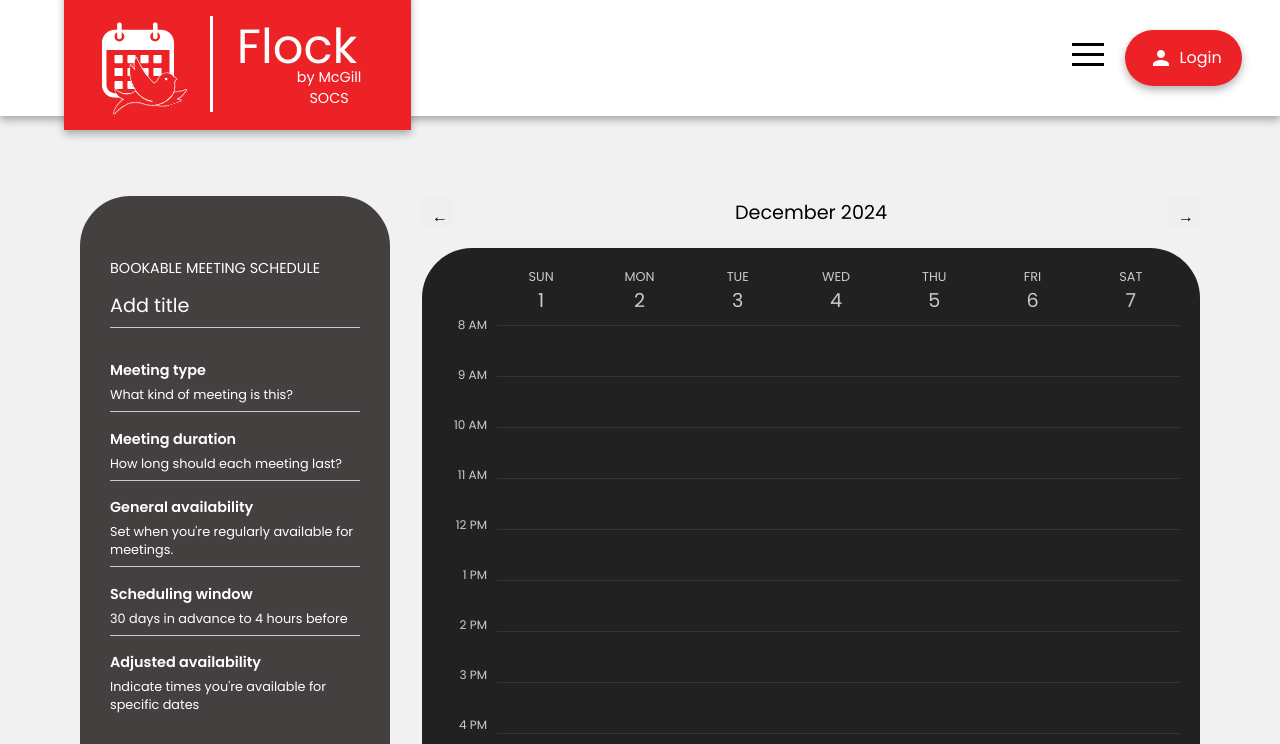
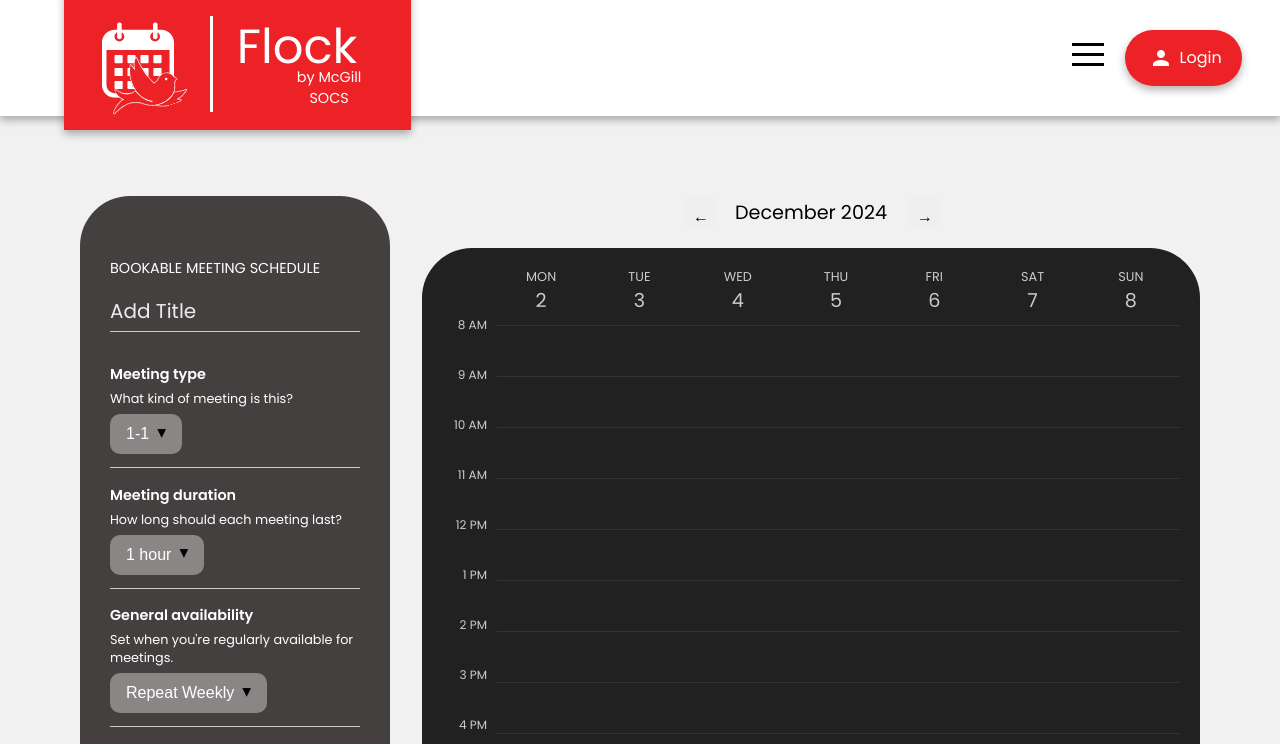
Before and after one commit to cmgvc/SOCS, a React (Create React App) app in the folder frontend-flock/: page /create in a window 1280 px wide. Shown: the top 744 px of the page. Built offline with nearby package versions, Linux system fonts and the light colour scheme.

Commit message:
added dropdwon menu for create booking, frontend

```diff
--- a/frontend-flock/src/App.js
+++ b/frontend-flock/src/App.js
@@ -8,8 +8,8 @@ import Signup from "./pages/Signup";
 import Settings from "./pages/Settings";
 import CreateBooking from "./pages/CreateBooking";
 import Footer from "./components/Footer";
-import ProfLookup from "./private/ProfLookup"
-import MeetingRequest from "./private/MeetingRequest"
+import ProfLookup from "./private/ProfLookup";
+import MeetingRequest from "./private/MeetingRequest";
 import BookMeeting from "./pages/BookMeeting";
 import BlockCalendar from "./pages/BlockCalendar";
 import Dashboard from "./pages/Dashboard";
--- a/frontend-flock/src/components/CreateBookingCalendar.jsx
+++ b/frontend-flock/src/components/CreateBooking/CreateBookingCalendar.jsx
@@ -1,7 +1,7 @@
 // coded by Danielle Wahrhaftig
 
 import React, { useState } from "react";
-import "../styles/Calendar.css";
+import "./create-booking-calendar.css";
 
 const hours = [
   "8 AM",
@@ -17,7 +17,7 @@ const hours = [
   "6 PM",
   "7 PM",
 ];
-const days = ["SUN", "MON", "TUE", "WED", "THU", "FRI", "SAT"];
+const days = ["MON", "TUE", "WED", "THU", "FRI", "SAT", "SUN"];
 
 // sample unavailable times - for testing ONLY - remove later
 const unavailableTimes = [
@@ -48,7 +48,7 @@ const CreateBookingCalendar = ({ events = [] }) => {
   };
 
   const getStartOfWeek = (date) => {
-    const dayIndex = date.getDay();
+    const dayIndex = date.getDay() - 1; // start on Monday
     const diff = date.getDate() - dayIndex;
     const newDate = new Date(date);
     newDate.setDate(diff);
--- /dev/null
+++ b/frontend-flock/src/components/CreateBooking/CreateBookingSidebar.jsx
@@ -0,0 +1,78 @@
+// coded by Danielle Wahrhaftig
+
+import React, { useState } from "react";
+import DropdownMenu from "./DropdownMenu";
+import "./create-booking-sidebar.css";
+
+const CreateBookingSidebar = () => {
+  const [meetingType, setMeetingType] = useState("1-1");
+  const [meetingDuration, setMeetingDuration] = useState("1 hour");
+  const [availability, setAvailability] = useState("Repeat Weekly");
+
+  const handleSave = () => {
+    const bookingData = {
+      title: document.querySelector(".add-title-input").value,
+      meetingType,
+      meetingDuration,
+      availability,
+    };
+
+    console.log("Booking Data:", bookingData);
+    // Handle save logic (e.g., send to API)
+  };
+
+  return (
+    <div className="create-meeting-sidebar">
+      <h3 className="booking-sidebar-title">BOOKABLE MEETING SCHEDULE</h3>
+      <input type="text" className="add-title-input" placeholder="Add Title" />
+      <hr className="sidebar-divider" />
+      <div className="gap"></div>
+      <h3 className="bold-title">Meeting type</h3>
+      <h4 className="booking-subtitle">What kind of meeting is this?</h4>
+      <DropdownMenu
+        options={["1-1", "Group", "Any"]}
+        defaultOption={meetingType}
+        onChange={(selected) => setMeetingType(selected)}
+      />
+      <hr className="sidebar-divider" />
+      <h3 className="bold-title">Meeting duration</h3>
+      <h4 className="booking-subtitle">How long should each meeting last?</h4>
+      <DropdownMenu
+        options={[
+          "15 minutes",
+          "30 minutes",
+          "45 minutes",
+          "1 hour",
+          "1.5 hours",
+          "2 hours",
+          "Custom...",
+        ]}
+        defaultOption={meetingDuration}
+        onChange={(selected) => setMeetingDuration(selected)}
+      />
+      <hr className="sidebar-divider" />
+      <h3 className="bold-title">General availability</h3>
+      <h4 className="booking-subtitle">
+        Set when you're regularly available for meetings.
+      </h4>
+      <DropdownMenu
+        options={["Repeat Weekly", "Does not repeat", "Custom..."]}
+        defaultOption={availability}
+        onChange={(selected) => setAvailability(selected)}
+      />
+      <hr className="sidebar-divider" />
+      <h3 className="bold-title">Scheduling window</h3>
+      <h4 className="booking-subtitle">30 days in advance to 4 hours before</h4>
+      <hr className="sidebar-divider" />
+      <h3 className="bold-title">Adjusted availability</h3>
+      <h4 className="booking-subtitle">
+        Indicate times you're available for specific dates.
+      </h4>
+      <button className="save-btn" onClick={handleSave}>
+        Save
+      </button>
+    </div>
+  );
+};
+
+export default CreateBookingSidebar;
--- /dev/null
+++ b/frontend-flock/src/components/CreateBooking/DropdownMenu.jsx
@@ -0,0 +1,41 @@
+// coded by Danielle Wahrhaftig
+
+import React, { useState } from "react";
+import "./dropdown-menu.css";
+
+const DropdownMenu = ({ options, defaultOption, onChange }) => {
+  const [isOpen, setIsOpen] = useState(false);
+  const [selectedOption, setSelectedOption] = useState(defaultOption);
+
+  const handleOptionClick = (option) => {
+    setSelectedOption(option);
+    setIsOpen(false); // close the dropdown
+    if (onChange) onChange(option); // notify parent about the selection
+  };
+
+  return (
+    <div className="dropdown-container">
+      <button
+        className="dropdown-button"
+        onClick={() => setIsOpen(!isOpen)} // toggle dropdown visibility
+      >
+        {selectedOption} <span className="arrow">&#9662;</span>
+      </button>
+      {isOpen && (
+        <ul className="dropdown-menu">
+          {options.map((option, index) => (
+            <li
+              key={index}
+              className="dropdown-item"
+              onClick={() => handleOptionClick(option)}
+            >
+              {option}
+            </li>
+          ))}
+        </ul>
+      )}
+    </div>
+  );
+};
+
+export default DropdownMenu;
--- a/frontend-flock/src/components/create-booking-sidebar.css
+++ b/frontend-flock/src/components/CreateBooking/create-booking-sidebar.css
@@ -6,6 +6,7 @@
   background: #444040;
   color: #fff;
   padding: 30px;
+  padding-bottom: 10px;
   border-radius: 50px;
   width: 250px;
   font-family: "Poppins", sans-serif;
@@ -22,10 +23,22 @@
   margin-top: 2rem;
 }
 
-.add-title {
+.add-title-input {
+  all: unset; /* Removes default input styling */
   font-size: 1.2rem;
-  margin: 10px 0 2px 0;
-  font-weight: normal;
+  font-weight: 400;
+  color: white;
+  width: 100%;
+  background-color: transparent;
+  border: none;
+  padding: 0;
+  margin: 0;
+  margin-top: 1rem;
+}
+
+.add-title-input::placeholder {
+  color: white;
+  opacity: 0.9;
 }
 
 .sidebar-divider {
@@ -127,12 +140,12 @@
   color: #fff;
   border: none;
   font-size: 0.9rem;
+  font-weight: 600;
   padding: 8px 20px;
   border-radius: 20px;
   cursor: pointer;
   margin-top: 30px;
-  align-self: flex-start;
-  justify-content: right;
+  align-self: flex-end;
 }
 
 .bold-title {
--- /dev/null
+++ b/frontend-flock/src/components/CreateBooking/dropdown-menu.css
@@ -0,0 +1,57 @@
+.dropdown-container {
+  position: relative; /* set relative positioning for the container */
+  display: inline-block; /* keep the button and dropdown aligned */
+}
+
+.dropdown-button {
+  border-radius: 10px;
+  border: none;
+  background-color: #8b8686;
+  color: white;
+  height: 2.5rem;
+  padding: 0.25rem 1rem;
+  margin-top: 0.25rem;
+  margin-bottom: 0.5rem;
+  white-space: nowrap;
+  width: auto; /* dynamic width */
+  display: inline-flex;
+  align-items: center;
+  cursor: pointer;
+  font-size: 1rem;
+}
+
+.dropdown-button .arrow {
+  color: black;
+  margin-left: 0.5rem;
+  font-size: 1.1rem;
+  margin-bottom: 0.25rem;
+}
+
+.dropdown-menu {
+  position: absolute;
+  top: 100%;
+  left: 0;
+  background-color: rgb(180, 180, 180);
+  border-radius: 10px;
+  border: none;
+  margin-top: 0.25rem;
+  padding: 0;
+  list-style: none;
+  width: 100%;
+  z-index: 1000;
+  box-shadow: 0 4px 6px rgba(0, 0, 0, 0.1);
+  overflow: hidden;
+  animation: none;
+  transition: max-height 0.3s ease, padding 0.3s ease; /* Smooth expanding */
+}
+
+.dropdown-item {
+  padding: 0.5rem 1rem;
+  color: #333;
+  font-size: 0.9rem;
+  cursor: pointer;
+}
+
+.dropdown-item:hover {
+  background-color: #f0f0f0; /* highlight item on hover */
+}
--- a/frontend-flock/src/components/CreateBookingSidebar.jsx
+++ /dev/null
@@ -1,40 +0,0 @@
-// coded by Danielle Wahrhaftig
-
-import React, { useState } from "react";
-import "./create-booking-sidebar.css";
-
-const CreateBookingSidebar = () => {
-  const [repeatWeekly, setRepeatWeekly] = useState(false);
-  const days = ["SUN", "MON", "TUE", "WED", "THU", "FRI", "SAT"];
-
-  return (
-    <div className="create-meeting-sidebar">
-      <h3 className="booking-sidebar-title">BOOKABLE MEETING SCHEDULE</h3>
-      <h3 className="add-title">Add title</h3>
-      <hr className="sidebar-divider" />
-      <div className="gap"></div>
-      <h3 className="bold-title">Meeting type</h3>
-      <h4 className="booking-subtitle">What kind of meeting is this?</h4>
-      <hr className="sidebar-divider" />
-      <h3 className="bold-title">Meeting duration</h3>
-      <h4 className="booking-subtitle">How long should each meeting last?</h4>
-      <hr className="sidebar-divider" />
-      <h3 className="bold-title">General availability</h3>
-      <h4 className="booking-subtitle">
-        Set when you're regularly available for meetings.
-      </h4>
-      <hr className="sidebar-divider" />
-      <h3 className="bold-title">Scheduling window</h3>
-      <h4 className="booking-subtitle">30 days in advance to 4 hours before</h4>
-      <hr className="sidebar-divider" />
-      <h3 className="bold-title">Adjusted availability</h3>
-      <h4 className="booking-subtitle">
-        Indicate times you're available for specific dates
-      </h4>
-
-      <button className="save-btn">Save</button>
-    </div>
-  );
-};
-
-export default CreateBookingSidebar;
--- a/frontend-flock/src/pages/CreateBooking.js
+++ b/frontend-flock/src/pages/CreateBooking.js
@@ -1,6 +1,6 @@
 import React, { useState } from "react";
-import CreateBookingCalendar from "../components/CreateBookingCalendar";
-import CreateBookingSidebar from "../components/CreateBookingSidebar";
+import CreateBookingCalendar from "../components/CreateBooking/CreateBookingCalendar";
+import CreateBookingSidebar from "../components/CreateBooking/CreateBookingSidebar";
 import "./create-booking-page.css";
 
 const CreateBookingPage = () => {
```
Also changed, not shown: frontend-flock/src/components/CreateBooking/create-booking-calendar.css (renamed from frontend-flock/src/components/create-booking-calendar.css), frontend-flock/src/svg/arrow-icon.svg (added), 1 other file (tests, documents, lock files or other folders).
